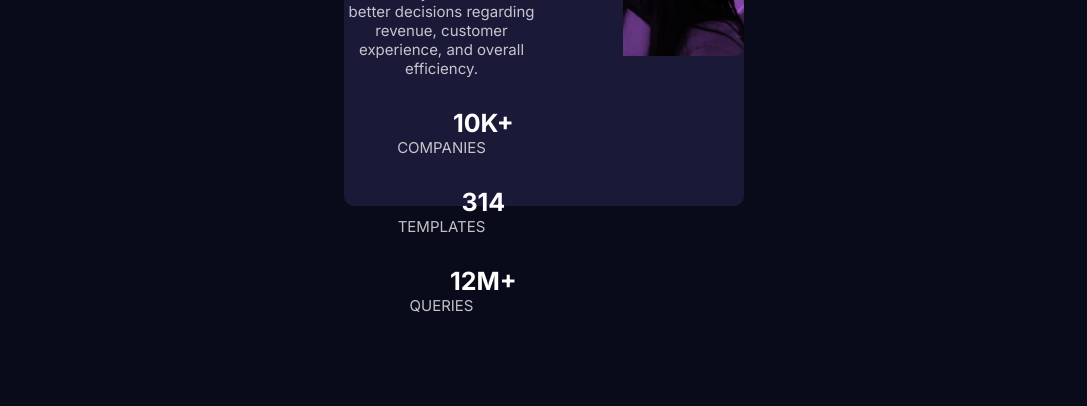
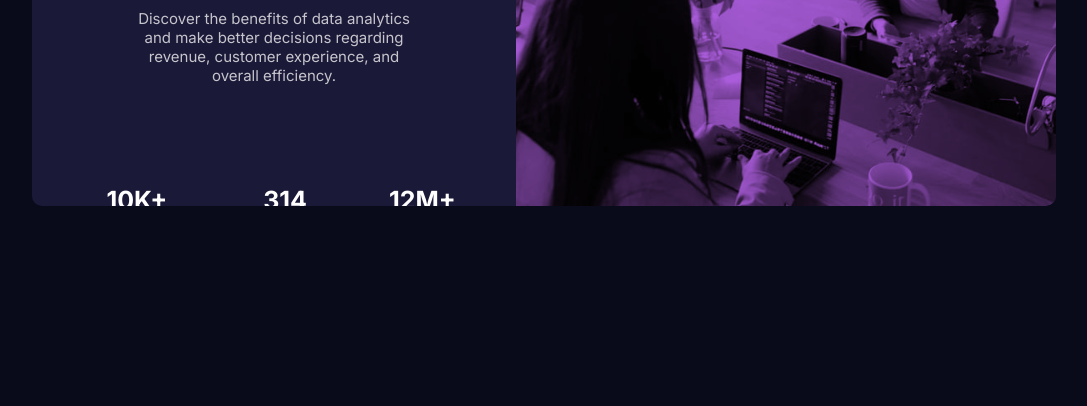
Before and after one commit to AndreiM987/stats-preview-card, a plain HTML site: page index.html in a window 1280 px wide. Shown: the part 394-800 px from the top of the page, without its empty margins (96-1183 px from the left). Drawn offline with Linux system fonts and the light colour scheme.

Commit message:
Add final css

```diff
--- a/style.css
+++ b/style.css
@@ -23,6 +23,12 @@ body {
     height: 800px;
     background-color: hsl(244, 38%, 16%);
     border-radius: 10px;
+    overflow: hidden;
+}
+
+.content {
+    display: flex;
+    flex-direction: column;
 }
 
 h1 {
@@ -60,27 +66,63 @@ h1 {
     background-image: url(images/image-header-mobile.jpg);
     background-size: cover;
     background-color: hsl(277, 64%, 61%);
+    background-position: center;
     background-blend-mode: multiply;
     border-top-left-radius: 10px;
     border-top-right-radius: 10px;
+}
+
+.stats-group {
+    display: flex;
+    flex-direction: column;
 }
 
 #colored-word {
     color: hsl(277, 64%, 61%);
 }
 
+
+
 @media screen and (min-width: 1000px) {
     .container {
         flex-direction: row;
-        width: 80%;
+        min-width: 80%;
         height: 50%;
+        min-height: 400px;
     }
 
     .image-container {
         order: 2;
-        width: 100%;
-        height: 250px;
+        flex-grow: 1;
+        height: 100%;
         border-bottom-right-radius: 10px;
         border-top-right-radius: 10px;
+        background-position: right;
+    }
+
+    .content {
+        display: flex;
+        flex-direction: column;
+        flex-grow: 1;
+    }
+
+    h1 {
+        width: 60%;
+        margin-top: 70px;
+    }
+
+    .container p {
+        width: 60%;
+        margin-bottom: 60px;
+    }
+
+    .stats-group {
+        display: flex;
+        flex-direction: row;
+        align-self: center;
+    }
+
+    .stats-element {
+        margin: 40px 30px;
     }
 }
```
